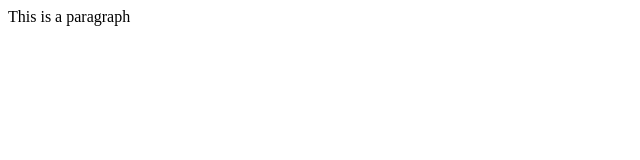
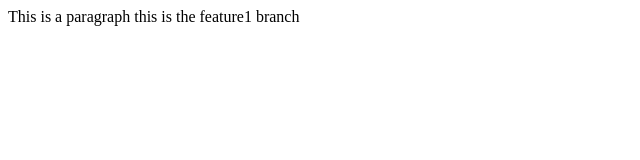
Before and after one commit to asad-snippets/asad-demo, a plain HTML site: page index.html in a window 1280 px wide. Shown: the whole page, without its empty margins (0-640 px from the left). Drawn offline with Linux system fonts and the light colour scheme.

Commit message:
feature1 line is added

```diff
--- a/index.html
+++ b/index.html
@@ -1 +1 @@
-<p>This is a paragraph</p>
+<p>This is a paragraph this is the feature1 branch</p>
```
